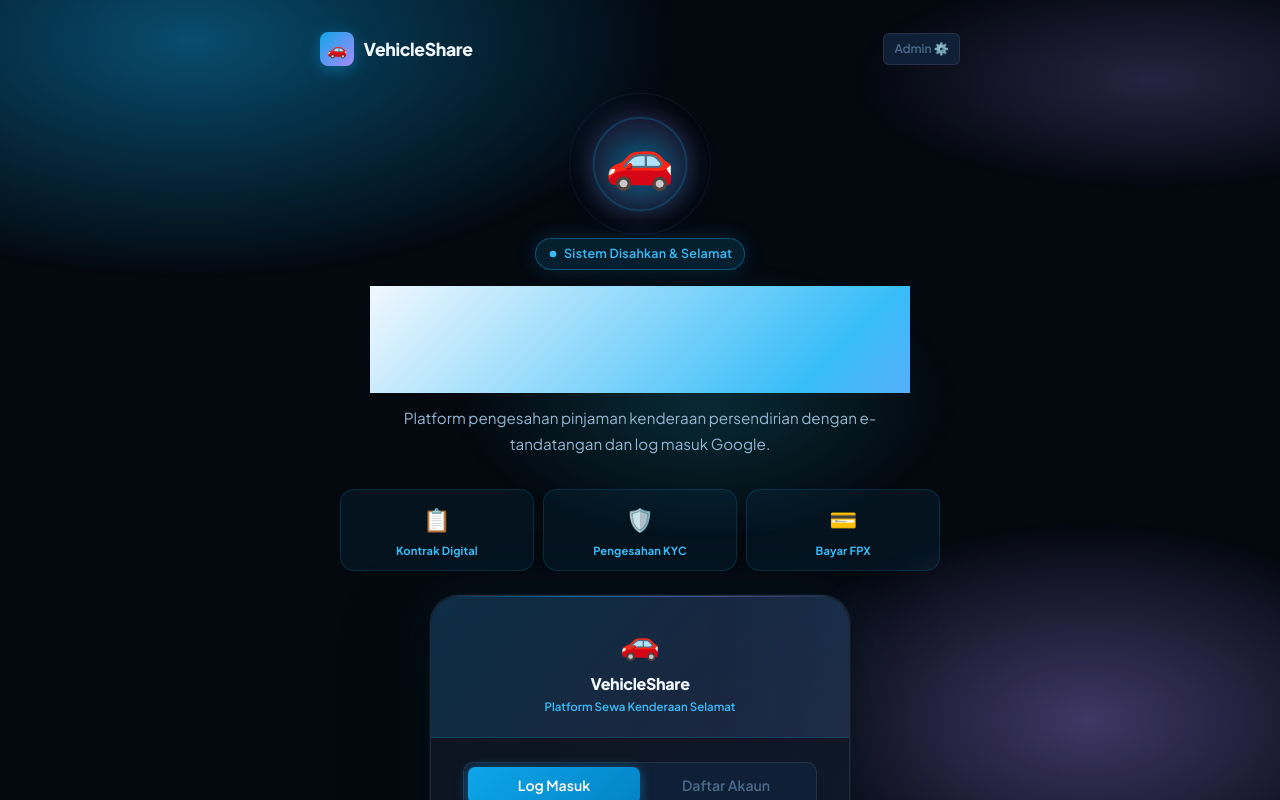
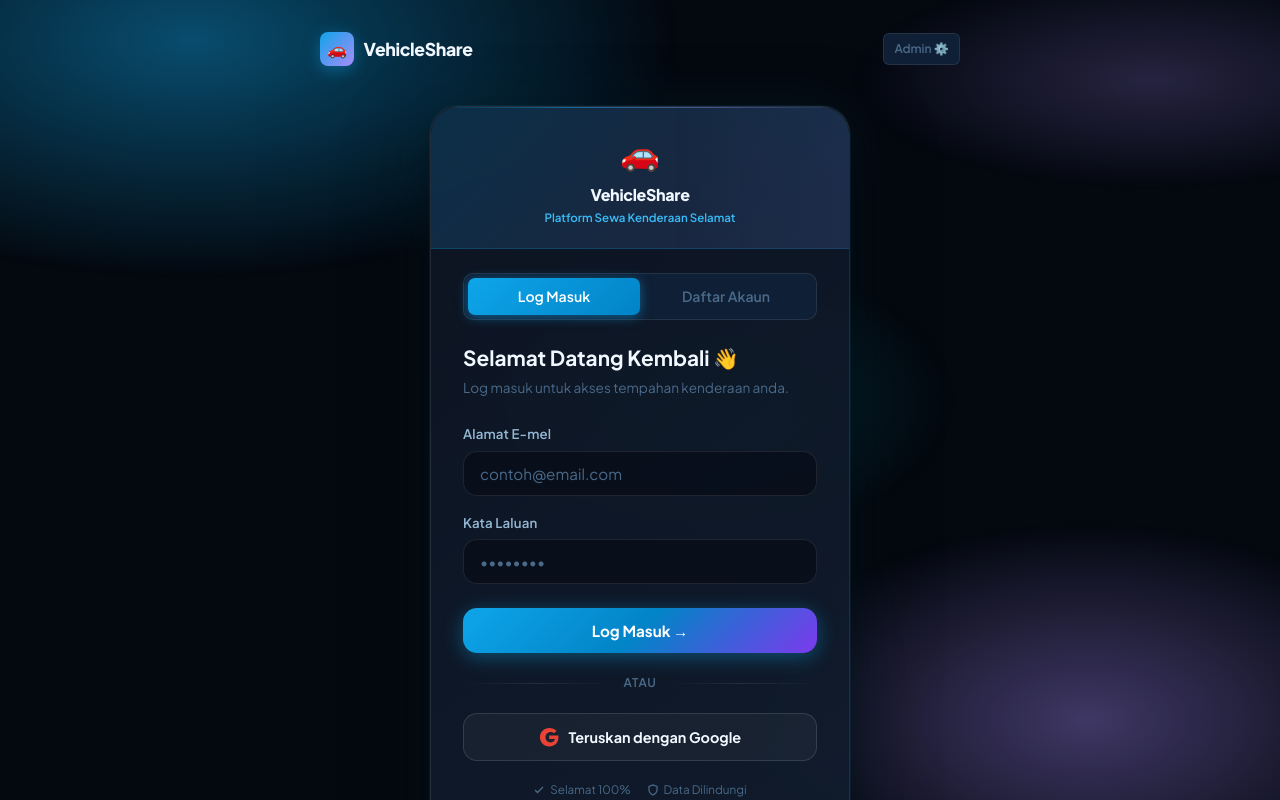
Before and after one commit to danialhaff/vehicle-bailment-system, a Next.js app: page / in a window 1280 px wide. Shown: the top 800 px of the page. Built offline with nearby package versions, Linux system fonts and the light colour scheme; no server answers.

Commit message:
Remove car visual, hero, feature strip from login page — show form only

```diff
--- a/src/app/page.tsx
+++ b/src/app/page.tsx
@@ -60,45 +60,7 @@
         </div>
       </div>
 
-      {/* Hero Header */}
-      {!session && (
-        <>
-          {/* Animated Car Visual */}
-          <div className="car-visual-wrap">
-            <div className="car-visual-glow" />
-            <div className="car-visual-ring" />
-            <div className="car-visual-ring-2" />
-            <span className="car-emoji">🚗</span>
-          </div>
-
-          <div className="hero">
-            <div className="hero-badge">
-              <svg width="10" height="10" viewBox="0 0 24 24" fill="currentColor"><circle cx="12" cy="12" r="8"/></svg>
-              Sistem Disahkan &amp; Selamat
-            </div>
-            <h1 className="hero-title">Kongsi Kereta,{'\n'}Bukan Risiko</h1>
-            <p className="hero-subtitle">
-              Platform pengesahan pinjaman kenderaan persendirian dengan e-tandatangan dan log masuk Google.
-            </p>
-          </div>
-
-          {/* Feature Strip */}
-          <div className="feature-strip">
-            {[
-              { icon: '📋', label: 'Kontrak Digital' },
-              { icon: '🛡️', label: 'Pengesahan KYC' },
-              { icon: '💳', label: 'Bayar FPX' },
-            ].map(f => (
-              <div key={f.label} className="feature-chip">
-                <div className="feature-chip-icon">{f.icon}</div>
-                <div className="feature-chip-label">{f.label}</div>
-              </div>
-            ))}
-          </div>
-        </>
-      )}
-
-      {/* Hero for logged in users */}
+      {/* Hero for logged in users only */}
       {session && (
         <div className="hero" style={{ marginBottom: '0.5rem' }}>
           <div className="hero-badge">
```
